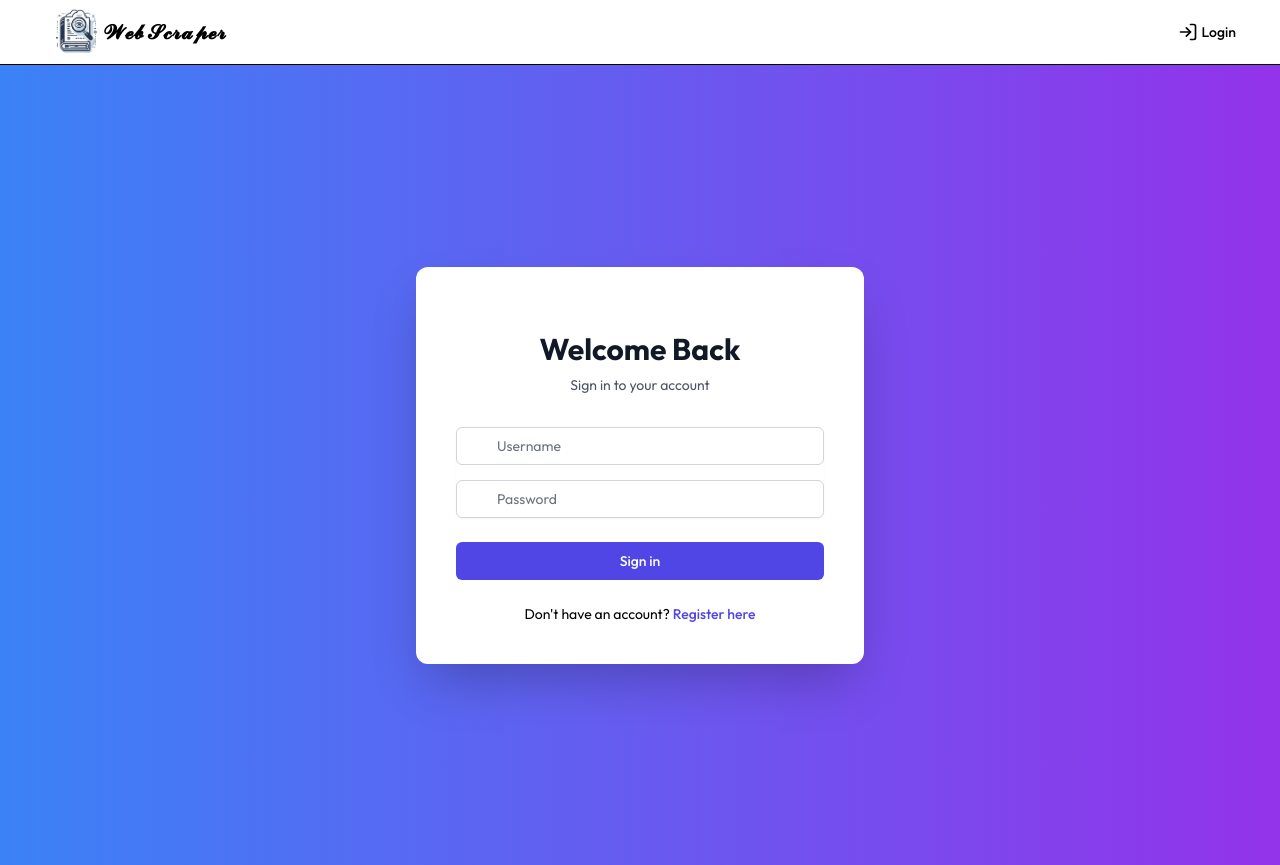
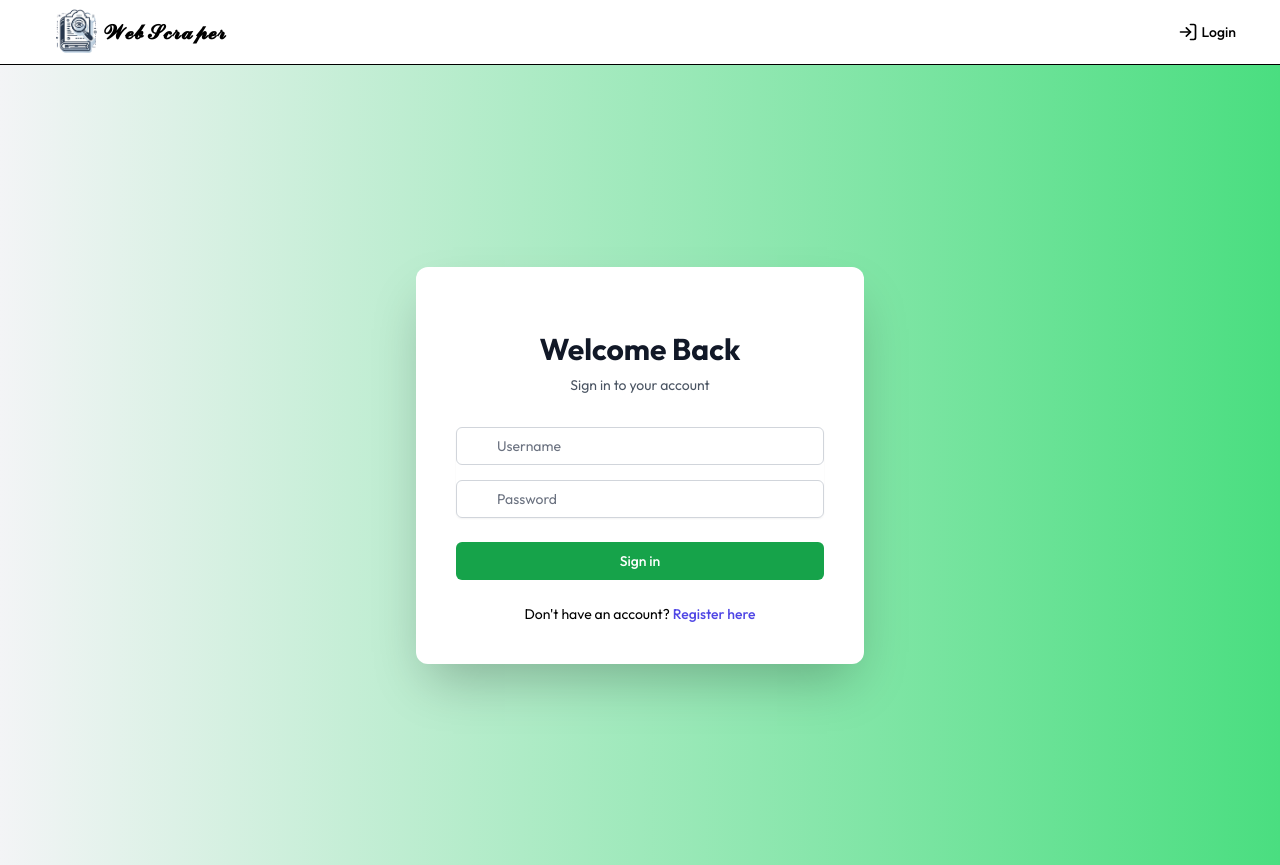
Before and after one commit to Mohammmedrafique/ai-project-2, a React (Vite) app in the folder ai-summrize/: page / in a window 1280 px wide. Built offline with nearby package versions, Linux system fonts and the light colour scheme.

Commit message:
fix deploy issue

```diff
--- a/ai-summrize/src/TextSummarizer.jsx
+++ b/ai-summrize/src/TextSummarizer.jsx
@@ -13,7 +13,7 @@
   X,
 } from "lucide-react";
 
-const QuillBotTextSummarizer = () => {
+const TextSummarizer = () => {
   const [summaryLength, setSummaryLength] = useState(50);
   const [mode, setMode] = useState("Paragraph");
   const [inputText, setInputText] = useState("");
@@ -93,8 +93,20 @@
   };
 
   const handleDownload = () => {
+    // const element = document.createElement("a");
+    // const file = new Blob([outputText], { type: "text/plain" });
+    // element.href = URL.createObjectURL(file);
+    // element.download = "summary.txt";
+    // document.body.appendChild(element);
+    // element.click();
     const element = document.createElement("a");
-    const file = new Blob([outputText], { type: "text/plain" });
+
+    // Check if outputText exists and is a string
+    const fileContent =
+      outputText && typeof outputText === "string" ? outputText : "";
+
+    const file = new Blob([fileContent], { type: "text/plain" });
+
     element.href = URL.createObjectURL(file);
     element.download = "summary.txt";
     document.body.appendChild(element);
@@ -304,7 +316,7 @@
                 <span>{outputText.split(" ").length} words</span>
                 <div className="space-x-2">
                   <button
-                    className="text-blue-600 hover:text-blue-800"
+                    className="text-blue-600 hover:text-red-800"
                     onClick={handleCopy}
                   >
                     <Copy className="inline-block w-5 h-5" />
@@ -331,4 +343,4 @@
   );
 };
 
-export default QuillBotTextSummarizer;
+export default TextSummarizer;
--- a/ai-summrize/src/components/Login.jsx
+++ b/ai-summrize/src/components/Login.jsx
@@ -173,7 +173,7 @@
   };
 
   return (
-    <div className="min-h-screen flex items-center justify-center bg-gradient-to-r from-blue-500 to-purple-600 py-12 px-4 sm:px-6 lg:px-8">
+    <div className="min-h-screen flex items-center justify-center bg-gradient-to-r from-gray-100 to-green-400  py-12 px-4 sm:px-6 lg:px-8">
       <div className="max-w-md w-full space-y-8 bg-white p-10 rounded-xl shadow-2xl">
         <div>
           <h2 className="mt-6 text-center text-3xl font-extrabold text-gray-900">
@@ -232,7 +232,7 @@
           <div>
             <button
               type="submit"
-              className="group relative w-full flex justify-center py-2 px-4 border border-transparent text-sm font-medium rounded-md text-white bg-indigo-600 hover:bg-indigo-700 focus:outline-none focus:ring-2 focus:ring-offset-2 focus:ring-indigo-500 transition duration-150 ease-in-out"
+              className="group relative w-full flex justify-center py-2 px-4 border border-transparent text-sm font-medium rounded-md text-white bg-green-600 hover:bg-[#E5E7EB] hover:text-black focus:outline-none focus:ring-2 focus:ring-offset-2 focus:ring-indigo-500 transition duration-150 ease-in-out"
             >
               Sign in
             </button>
--- a/ai-summrize/src/components/Register.jsx
+++ b/ai-summrize/src/components/Register.jsx
@@ -196,7 +196,7 @@
   };
 
   return (
-    <div className="min-h-screen flex items-center justify-center bg-gradient-to-r from-green-400 to-blue-500 py-6 px-4  sm:px-6 lg:px-8">
+    <div className="min-h-screen flex items-center justify-center bg-gradient-to-r from-green-400 to-gray-100 py-6 px-4  sm:px-6 lg:px-8">
       <div className="max-w-md w-full space-y-8 bg-white p-10 rounded-xl shadow-2xl">
         <div>
           <h2 className="mt-6 text-center text-3xl font-extrabold text-gray-900">
@@ -296,7 +296,7 @@
           <div>
             <button
               type="submit"
-              className="group relative w-full flex justify-center py-2 px-4 border border-transparent text-sm font-medium rounded-md text-white bg-indigo-600 hover:bg-indigo-700 focus:outline-none focus:ring-2 focus:ring-offset-2 focus:ring-indigo-500 transition duration-150 ease-in-out"
+              className="group relative w-full flex justify-center py-2 px-4 border border-transparent text-sm font-medium rounded-md text-white bg-green-600 hover:bg-[#E5E7EB] hover:text-black focus:outline-none focus:ring-2 focus:ring-offset-2 focus:ring-indigo-500 transition duration-150 ease-in-out"
             >
               Register
             </button>
```
